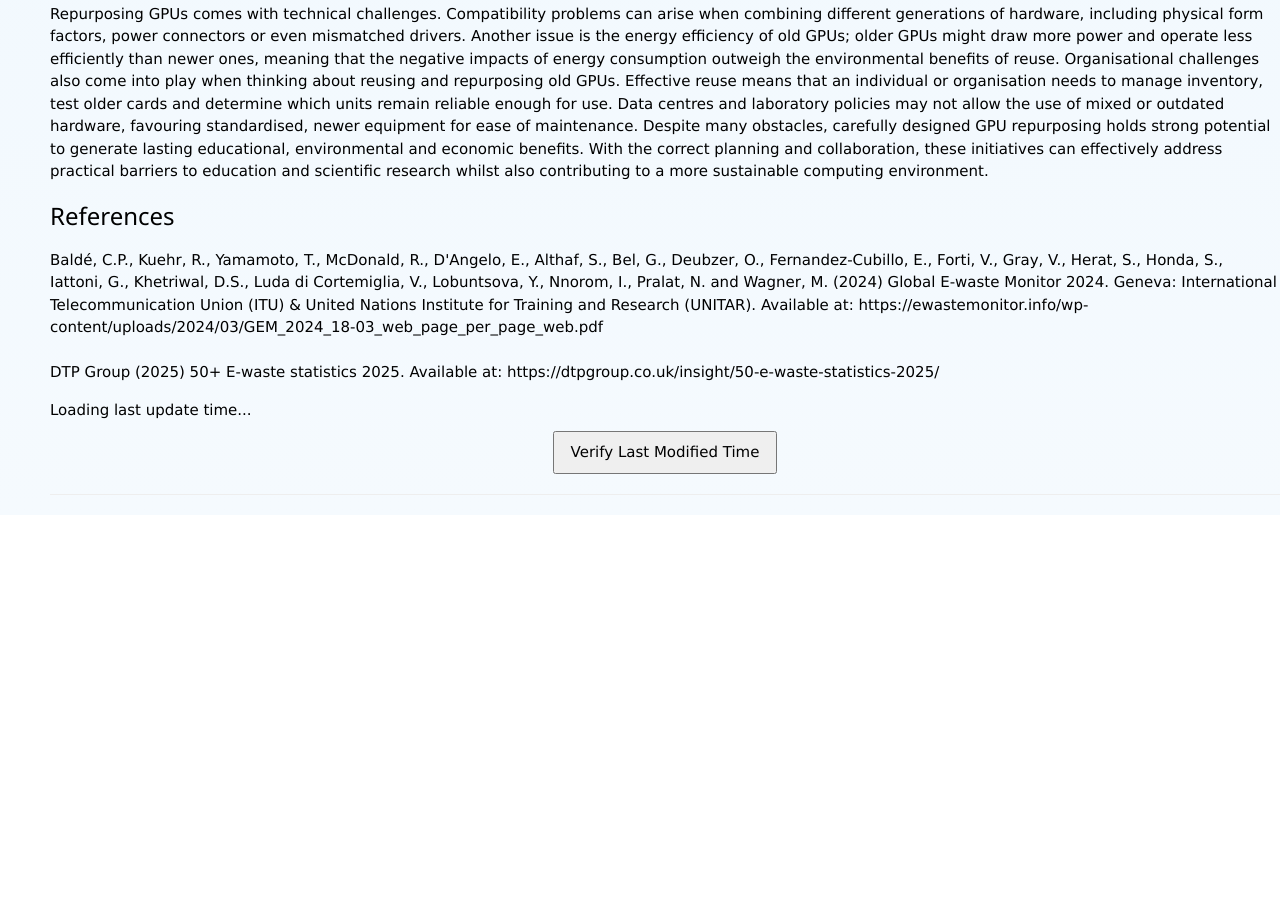
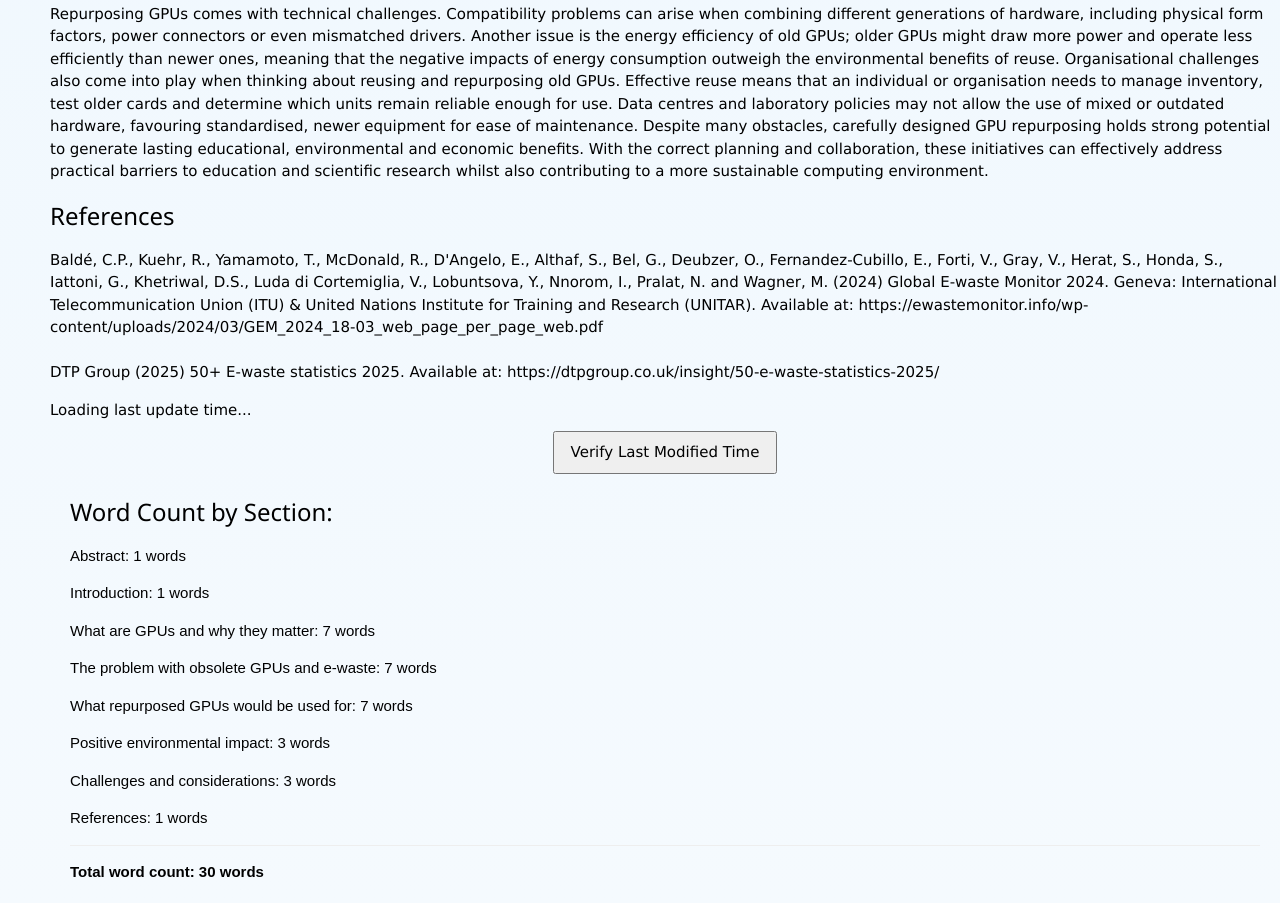
Before and after one commit to mq00233/FY6938236, a plain HTML site: page index.html in a window 1280 px wide. Shown: the part 3041-3944 px from the top of the page. Before the commit the page ends 3556 px from the top, so only its background shows below. Drawn offline with nearby package versions, Linux system fonts and the light colour scheme.

Commit message:
Update word count to display each section individually

```diff
--- a/index.html
+++ b/index.html
@@ -174,11 +174,23 @@
   <!-- ////////////////////////////// Word count function ////////////////////////////// -->
   <!-- //////////////////////////////////////////////////////////////////////////////// -->
 <!-- Placeholder for total word count -->
-<p id="totalWordCount"></p>
-<hr>
+<div id="sectionWordCounts" style="margin: 20px; font-family: Arial, sans-serif;">
+    <h3 style="margin-bottom: 10px;">Word Count by Section:</h3>
+    <p id="section1Count"></p>
+    <p id="section2Count"></p>
+    <p id="section3Count"></p>
+    <p id="section4Count"></p>
+    <p id="section5Count"></p>
+    <p id="section6Count"></p>
+    <p id="section7Count"></p>
+    <p id="section8Count"></p>
+    <hr style="margin: 15px 0;">
+    <p id="totalWordCount" style="font-weight: bold;"></p>
+</div>
+
 <script>
   // Function to calculate and display word count for a specified section
-  function displayWordCount(sectionId, outputId) {
+  function displayWordCount(sectionId) {
     // Get the text content from the specified section
     const text = document.getElementById(sectionId).textContent;
     // Split text into words based on spaces and filter out any empty strings
@@ -189,15 +201,39 @@
     return wordCount;
   }
   // Function to calculate and display total word count from selected sections
-  function displayTotalWordCount() {
-    // Calculate word count for each section and accumulate the total
-    const IntroductionCount = displayWordCount("Introduction_InText");
-    const AnalysisCount = displayWordCount("Analysis_InText");
-    // Calculate the sum of all selected sections
-    const totalWordCount = IntroductionCount + AnalysisCount;
-    // Display the total word count
-    document.getElementById("totalWordCount").innerText = `Total word count: ${totalWordCount}`;
-  }
+// Define section names for display
+    const sectionNames = [
+        "Abstract",
+        "Introduction",
+        "What are GPUs and why they matter",
+        "The problem with obsolete GPUs and e-waste",
+        "What repurposed GPUs would be used for",
+        "Positive environmental impact",
+        "Challenges and considerations",
+        "References"
+    ];
+
+    // Function to calculate and display word count from all sections
+    function displayTotalWordCount() {
+        let totalWords = 0;
+
+        // Loop through all 8 sections
+        for (let i = 1; i <= 8; i++) {
+            const sectionId = "section" + i;
+            const outputId = "section" + i + "Count";
+            const sectionName = sectionNames[i - 1];
+
+            // Get word count for this section
+            const wordCount = displayWordCount(sectionId);
+            totalWords += wordCount;
+
+            // Display individual section word count
+            document.getElementById(outputId).innerText = sectionName + ": " + wordCount + " words";
+        }
+
+        // Display the total word count
+        document.getElementById("totalWordCount").innerText = "Total word count: " + totalWords + " words";
+    }
   // Run the function for specific sections and display total count when the page loads
   window.onload = displayTotalWordCount;
 </script>
```
